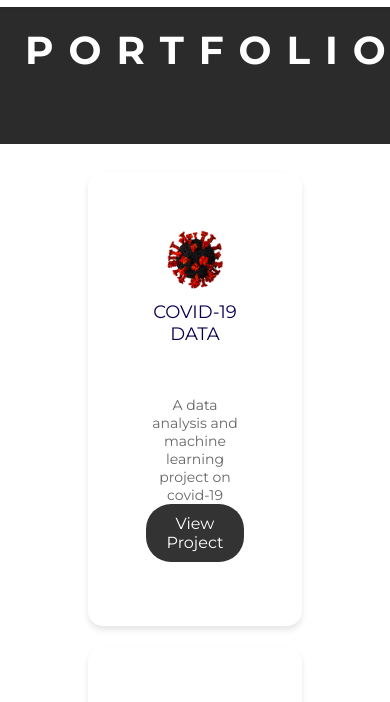
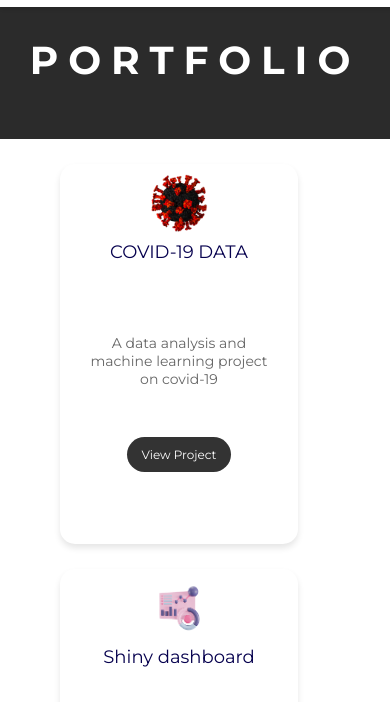
Before and after one commit to Coldvoltt/myPortfolioPage, a plain HTML site: page portfolio.html in a window 390 px wide. Shown: the part 79-781 px from the top of the page. Drawn offline with Linux system fonts and the light colour scheme.

Commit message:
modified 29-10-2023

```diff
--- a/portfolio.html
+++ b/portfolio.html
@@ -41,7 +41,8 @@
             </div>
         </section>
 
-        <section class="portfolio">
+        <section class = "sec2">
+            <div class="portfolio">
                 <div class="portfolio-card">
                     <img src="images/covid19.png" alt="Project 1">
                     <h3>COVID-19 DATA</h3>
@@ -50,7 +51,7 @@
                 </div>
 
                 <div class="portfolio-card">
-                <img src="images/dash.png" alt="Project 1">
+                    <img src="images/dash.png" alt="Project 2">
                     <h3>Shiny dashboard</h3>
                     <p>An interractive Shiny dashboard showing voters turnout for different countries
                         and different election period.
@@ -59,7 +60,7 @@
                 </div>
 
                 <div class="portfolio-card">
-                <img src="images/brain_tumor.png" alt="Project 1">
+                    <img src="images/brain_tumor.png" alt="Project 3">
                     <h3>Brain Tumor Classification</h3>
                     <p>A ML image Classification task which involves classifying brain scans
                         to identify the brain tumor type.
@@ -68,7 +69,7 @@
                 </div>
 
                 <div class="portfolio-card">
-                <img src="images/mysqldplyr.png" alt="Project 1">
+                    <img src="images/mysqldplyr.png" alt="Project 4">
                     <h3>MySQL vs dplyr</h3>
                     <p>A syntax comparison for Efficient database querying</p>
                     <a href="https://whitecross04.quarto.pub/mysql-vs-dplyr-a-syntax-comparison/" class="btn">Check Comparison</a>
@@ -78,19 +79,28 @@
                     <img src="images/recommendation.png" alt="recommendation sys">
                     <h3>Movie Recommendation System</h3>
                     <p>A content based Recommendation system using the K-Means Algorithm</p>
-                <a href="https://github.com/Coldvoltt/recommender-system/movie_recommendation_system.ipynb" class="btn">View Project</a>
+                    <a href="https://github.com/Coldvoltt/recommender-system/blob/main/movie_recomendation_system.ipynb" class="btn">View Project</a>
                 </div>
 
                 <div class="portfolio-card">
-                <img src="project1.png" alt="Project 1">
+                    <img src="project1.png" alt="Project 6">
                     <h3>Project Title 1</h3>
                     <p>Description of Project 1.</p>
                     <a href="project1_website" class="btn">View Project</a>
                 </div>
 
                 <!-- Repeat for other projects -->
+            </div>
         </section>
+
+
     </main>
+
+    <footer>
+        <div class="container">
+            <p>&copy; 2023 Alexander Paul. All rights reserved.</p>
+        </div>
+    </footer>
 
 
 
--- a/styles.css
+++ b/styles.css
@@ -1,6 +1,5 @@
 /* Reset some default styles */
 body, h1, h2, h3, p, ul, li {
-    min-height: 11vh;
     margin: 0;
     padding: 0;
     padding-top: 40px;
@@ -153,6 +152,14 @@ main {
     padding: 0 20px;
 }
 
+.container p {
+    margin-bottom:3.5vw;
+}
+
+.container h1 {
+    margin-bottom:.5vw;
+}
+
 .container2 {
     display: flex;
     justify-content: space-around;
@@ -178,6 +185,7 @@ main {
 .workflow-section {
     display: flex;
     flex-wrap: wrap;
+    background-color: #ffffff;
     justify-content: center;
     gap: 20px;
     padding: 50px 0;
@@ -197,17 +205,21 @@ main {
 
 .workflow-item h3 {
    font-size: 18px;
-   margin: 10px 0;
+   margin: 5px;
+   padding: 10px;
 }
 
 .workflow-item p {
-    font-size: 12px;
+    font-size: 14px;
     color: #333;
-    margin: 10px 0;
- }
+    margin: 1px;
+    padding: 1px;
+}
+
+
 
 /* Media query for screens up to 768px (typical tablet size) */
-@media (max-width: 768px) {
+@media screen and (max-width: 980px) {
     .workflow-section {
         flex-direction: column;
         align-items: center;
@@ -322,7 +334,7 @@ footer a:hover {
     }
 }
 
-@media (max-width: 768px) {
+@media (max-width: 580px) {
     .grid-section {
         grid-template-columns: repeat(2, 1fr);
     }
@@ -346,13 +358,28 @@ footer a:hover {
 }
 
 /* Media query for screens up to 480px (typical mobile size) */
-@media (max-width: 580px) {
+@media (max-width: 480px) {
+
+    h1{
+        font-size: 8vh;
+        color: #fff;
+    }
+
     .grid-section {
         grid-template-columns: 1fr;
     }
 
     .container2 {
         display: grid;
+    }
 
+    .container2 img{
+        margin: 15px;
+        width: 300px;
+    }
+
+    .container2 h4{
+        margin: 15px;
+        width: 300px;
     }
 }
--- a/styles2.css
+++ b/styles2.css
@@ -149,12 +149,14 @@ main {
 
 .page_title{
     background-color: #2b2b2b;
-    justify-content: space-around;
     text-align:center;
     letter-spacing: 15px;
-    padding: 25px;
+
 }
 
+.page_title h1{
+    margin-top: 25px;
+}
 
 
 /* Style for portfolio section */
@@ -163,9 +165,7 @@ main {
     display: grid;
     grid-template-columns: repeat(3, 1fr); /* Display 4 items in a row */
     gap: 0;
-    padding: 1vw 0;
     margin: 0 15vw; /* Add margin to create space between cards */
-    max-width: 1100px;
 }
 
 /* Style for portfolio cards */
@@ -216,7 +216,7 @@ main {
     color: #fff;
     text-decoration: none;
     border-radius: 25px; /* Make button round */
-    margin-top: 0px;
+    margin-top: 10px;
     transition: background-color 0.3s;
 }
 
@@ -224,10 +224,20 @@ main {
     background-color: #247c97;
 }
 
+.container {
+    background-color: #2b2b2b;
+    margin: 0 0;
+}
+
+.container p {
+    margin:0 0;
+    text-align: center;
+}
+
 
 
 /* Media query for screens up to 768px (typical tablet size) */
-@media (max-width: 980px) {
+@media screen and (max-width: 980px) {
     .portfolio {
         grid-template-columns: repeat(2, 1fr); /* Display 2 items in a row */
         gap: 5px;
@@ -245,23 +255,48 @@ main {
 }
 
 /* Media query for screens up to 480px (typical mobile size) */
-@media (max-width: 600px) {
+@media (max-width: 480px) {
+
+    .sec2{
+        background-color: #fff;
+    }
+
+    .page_title{
+        letter-spacing: 10px;
+        padding: 10px 0;
+        margin: 0;
+    }
+
     .portfolio {
         grid-template-columns: 1fr; /* Display 1 item in a row */
-        gap: 5px;
-        padding: 20px 0;
-        margin: 0px 80px; /* Add margin to create space between cards */
+        gap: 15px;
+        padding: 10px 0;
+        margin: 10px 55px; /* Add margin to create space between cards */
     }
 
     .portfolio-card {
-        max-width: 30vw;
-        min-width: 20vw;
-        height: 40vh;
-        padding: 15vw;
-        margin: 2vw;
+
+        max-width: 50vw;
+        height: 45vh;
+        padding: 0 5.5vw;
+        margin: 1.3vw;
     }
 
     .portfolio-card img {
         max-width: 15vw;
+        margin-top: 10px;
+    }
+
+    .portfolio-card p{
+        margin-bottom: 0px;
+    }
+
+    .portfolio-card h3{
+        padding: 0 0px;
+        height: 0;
+    }
+
+    .btn {
+        font-size: 12px;
     }
 }
```
Also changed, not shown: index.html (+3 -3 lines). Lines whose indentation alone changed are shown as unchanged.
